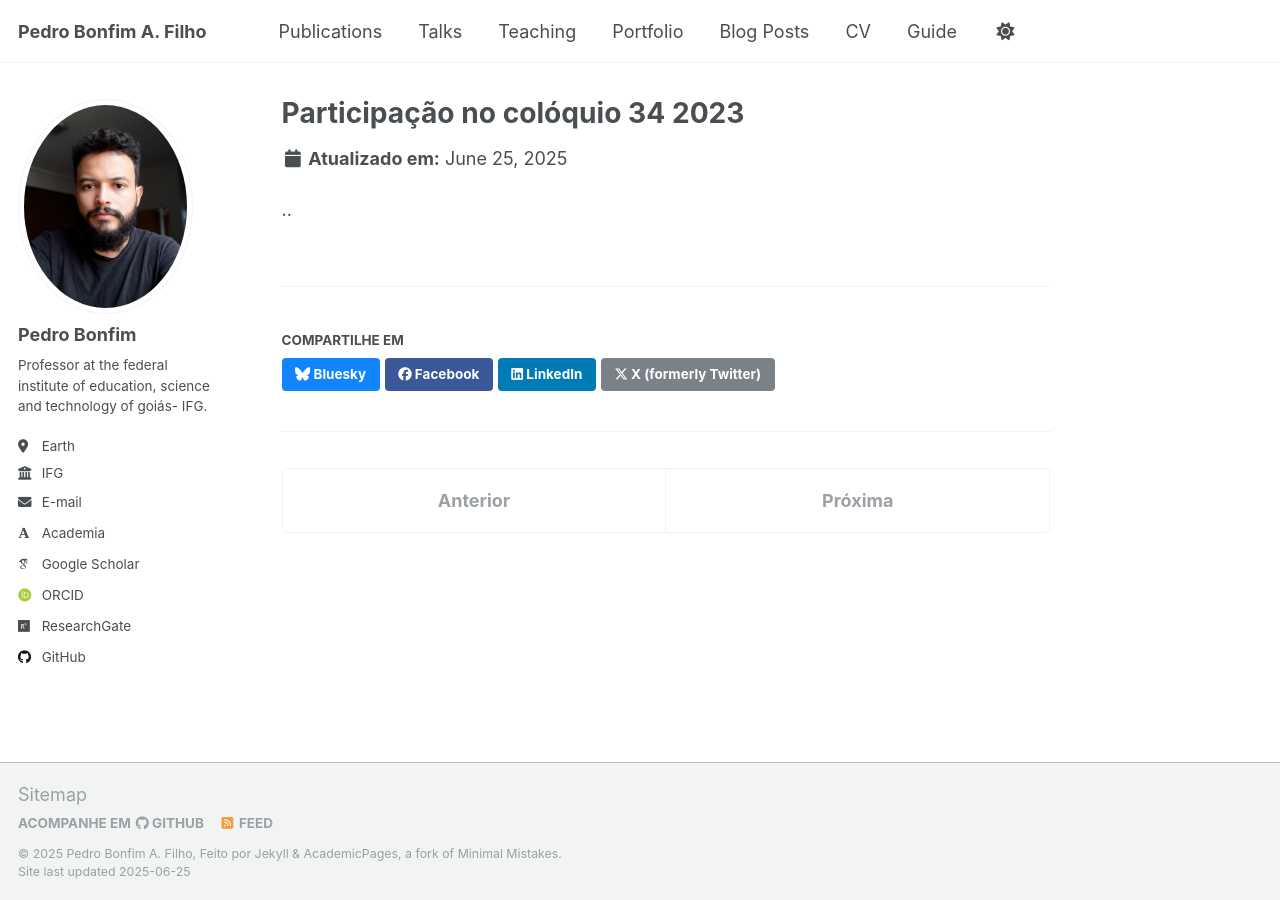
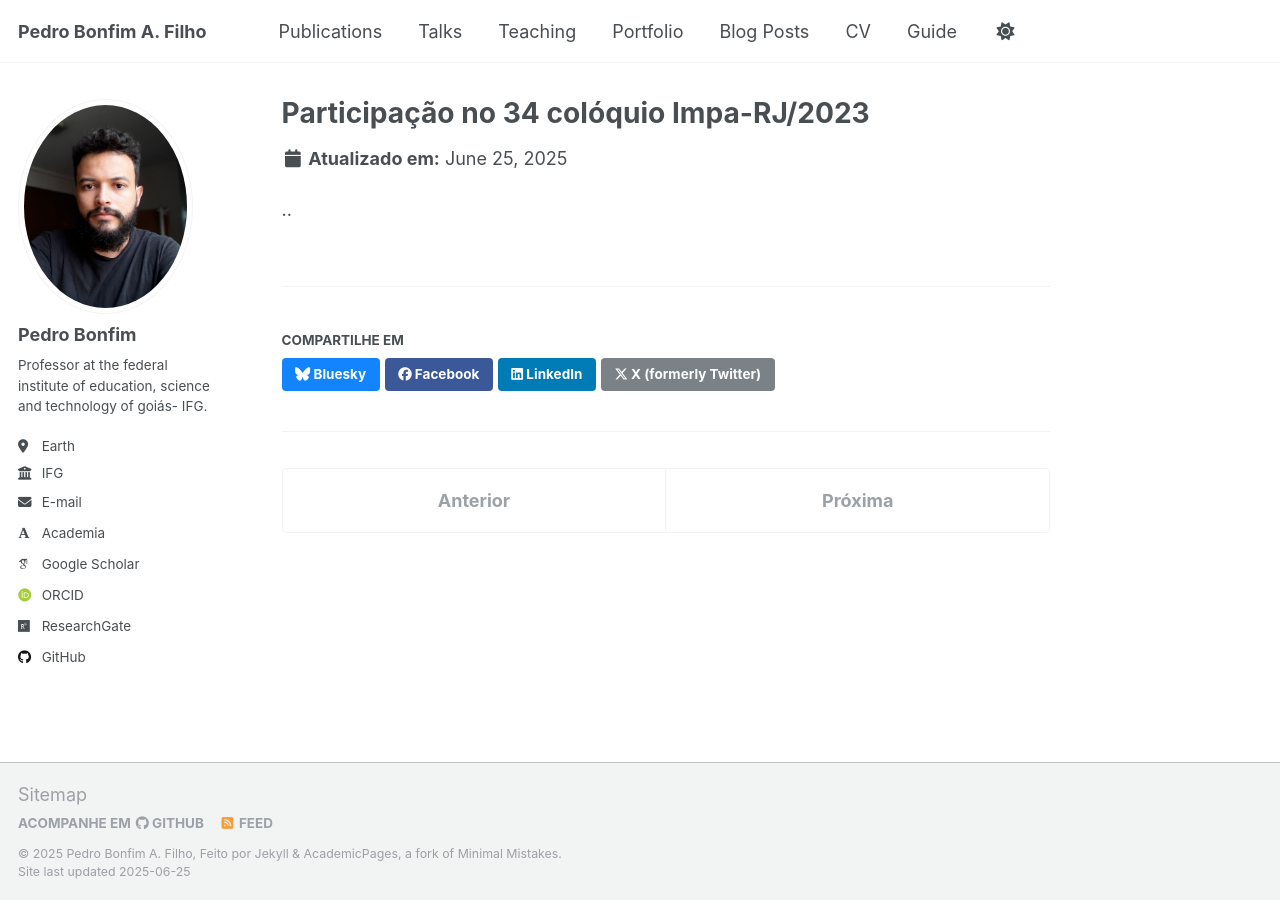
Before and after one commit to pedroassuncaofilho/pedroassuncaofilho.github.io, a Jekyll site: the page built from _portfolio/portfolio-2.html, in a window 1280 px wide. Built offline with Jekyll 4.4.1, drawn with Linux system fonts in a browser that asks for light colours; some web fonts are replaced.

Commit message:
Update portfolio-2.html

```diff
--- a/_portfolio/portfolio-2.html
+++ b/_portfolio/portfolio-2.html
@@ -1,7 +1,7 @@
 ---
-title: "Participação no colóquio 34 2023"
+title: "Participação no 34 colóquio Impa-RJ/2023"
 excerpt: "Derivadas para funções reais e exemplos <br/><img src='/images/piaui.jpeg'>"
-excerpt: "colóquio 34 <br/><img src='/images/34-Coloquio-25-07-143.jpeg'>"
+excerpt: "Colóquio 34 <br/><img src='/images/34-Coloquio-25-07-143.jpeg'>"
 collection: portfolio
 ---
 
```
